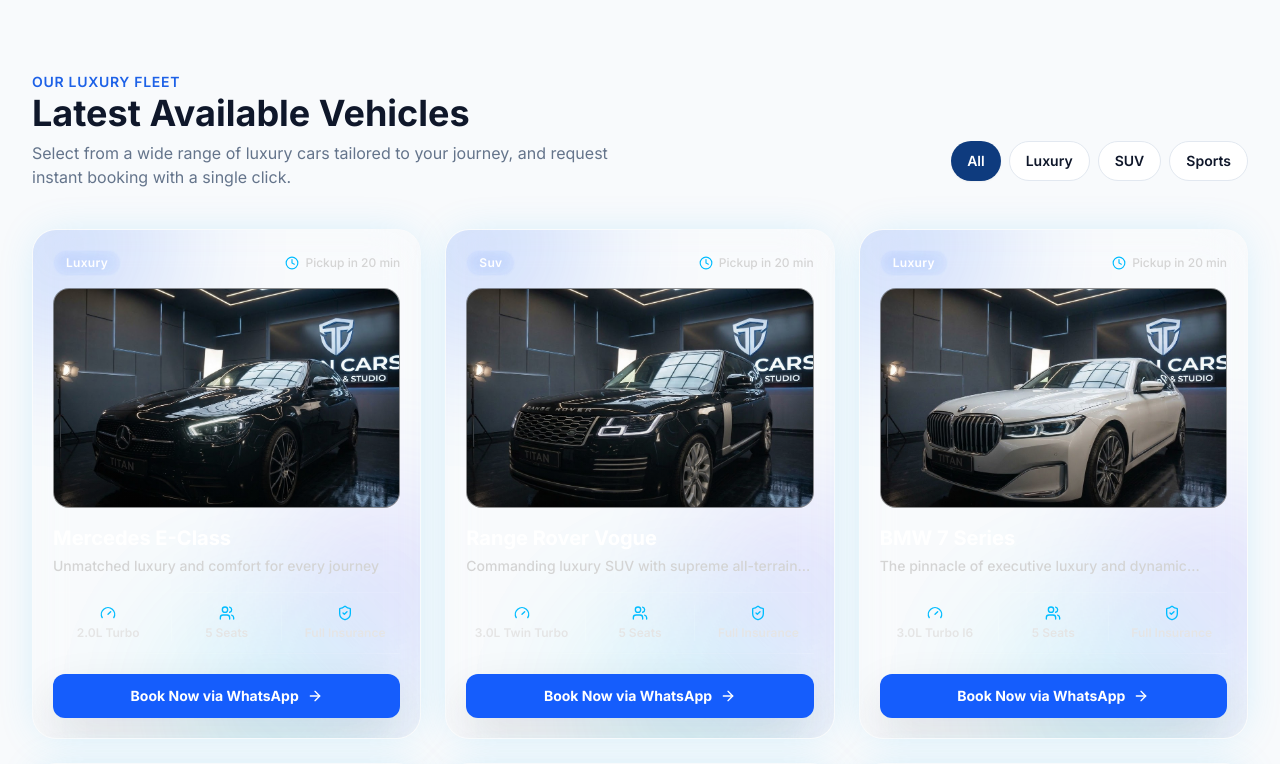
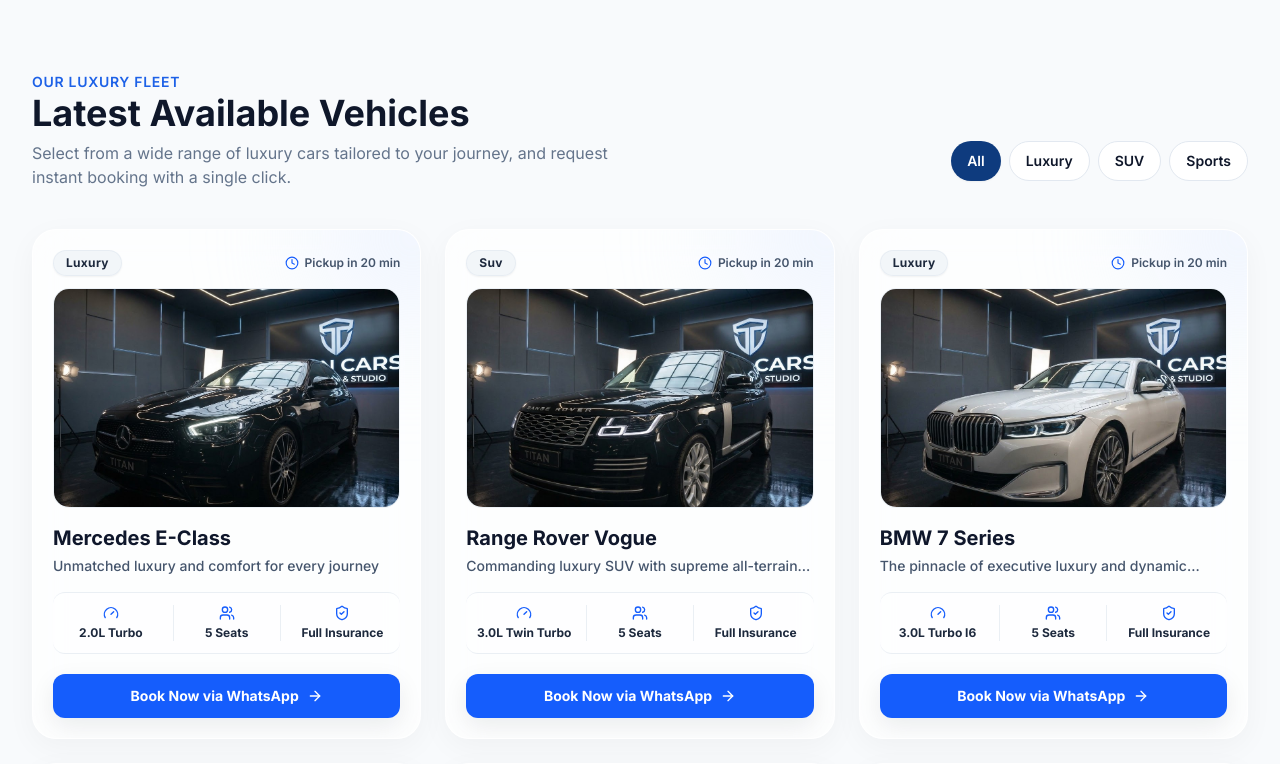
Before and after one commit to 963abod/Infinity-cars, a Next.js app: page /en in a window 1280 px wide. Shown: the part 1060-1824 px from the top of the page. Built offline with nearby package versions, Linux system fonts and the light colour scheme.

Commit message:
Refine vehicle card glass design

```diff
--- a/components/VehicleCard.tsx
+++ b/components/VehicleCard.tsx
@@ -4,7 +4,6 @@
 import { Vehicle, LocaleCode } from "@/lib/data/vehicles";
 import { Dictionary, isRTL } from "@/lib/i18n";
 import { getWhatsAppLink } from "@/lib/whatsapp";
-import LiquidGlassCard from "@/components/lightswind/liquid-glass-card";
 
 interface VehicleCardProps {
   vehicle: Vehicle;
@@ -36,67 +35,69 @@
   const ArrowIcon = rtl ? ArrowLeft : ArrowRight;
 
   return (
-    <LiquidGlassCard
-      variant="aurora"
-      glow
-      hoverEffect
+    <div
       onClick={() => onSelectVehicle(vehicle)}
-      className="group flex flex-col justify-between p-5 cursor-pointer text-start transition-all duration-300"
+      className="group relative flex flex-col justify-between p-5 rounded-3xl cursor-pointer text-start transition-all duration-500
+        bg-white/70 backdrop-blur-xl border border-white/80
+        shadow-[0_8px_30px_rgb(0,0,0,0.04)] hover:shadow-[0_20px_40px_rgba(37,99,235,0.12)]
+        hover:-translate-y-1.5 hover:border-blue-200/60 overflow-hidden"
     >
-      <div>
+      {/* لمسة توهج زجاجي خفيفة بالخلفية */}
+      <div className="pointer-events-none absolute -top-20 -right-20 h-44 w-44 rounded-full bg-blue-100/50 blur-3xl group-hover:bg-blue-200/60 transition-all duration-500" />
+
+      <div className="relative z-10">
         {/* الترويسة: الفئة ووقت التسليم */}
         <div className="flex items-center justify-between gap-2 mb-3">
-          <span className="px-3 py-1 rounded-full bg-white/10 text-white text-xs font-semibold capitalize tracking-wide backdrop-blur-sm border border-white/10">
+          <span className="px-3 py-1 rounded-full bg-slate-100/90 text-slate-800 text-xs font-bold capitalize tracking-wide border border-slate-200/60 shadow-xs">
             {vehicle.category}
           </span>
 
-          <div className="inline-flex items-center gap-1.5 text-neutral-300 text-xs font-medium">
-            <Clock className="w-3.5 h-3.5 text-sky-400" />
+          <div className="inline-flex items-center gap-1.5 text-slate-600 text-xs font-semibold">
+            <Clock className="w-3.5 h-3.5 text-blue-600" />
             <span>{pickupLabel}</span>
           </div>
         </div>
 
-        {/* صورة السيارة: عريضة و object-cover بدون فراغات */}
-        <div className="relative w-full h-[210px] sm:h-[220px] rounded-2xl overflow-hidden mb-4 bg-neutral-900/50 border border-white/5">
+        {/* صورة السيارة: عريضة وواضحة */}
+        <div className="relative w-full h-[200px] sm:h-[220px] rounded-2xl overflow-hidden mb-4 bg-slate-100/80 border border-slate-200/40">
           <img
             src={vehicle.images[0]}
             alt={name}
             className="w-full h-full object-cover group-hover:scale-105 transition-transform duration-500 ease-out"
             loading="lazy"
           />
-          <div className="absolute inset-0 bg-gradient-to-t from-black/50 via-transparent to-transparent opacity-50" />
         </div>
 
-        {/* اسم ووصف السيارة */}
+        {/* اسم السيارة ووصفها */}
         <div className="space-y-1 mb-4">
-          <h3 className="text-lg sm:text-xl font-extrabold text-white group-hover:text-sky-300 transition-colors">
+          <h3 className="text-lg sm:text-xl font-extrabold text-slate-900 group-hover:text-blue-600 transition-colors">
             {name}
           </h3>
 
-          <p className="text-xs sm:text-sm text-neutral-300 font-medium line-clamp-1">
+          <p className="text-xs sm:text-sm text-slate-600 font-medium line-clamp-1">
             {tagline}
           </p>
         </div>
 
         {/* المواصفات الفنية */}
-        <div className="grid grid-cols-3 gap-2 py-3 border-y border-white/10 mb-5 text-center">
+        <div className="grid grid-cols-3 gap-2 py-3 border-y border-slate-200/70 mb-5 text-center bg-white/40 rounded-xl px-1">
           <div className="flex flex-col items-center justify-center gap-1">
-            <Gauge className="w-4 h-4 text-sky-400" />
-            <span className="text-xs font-semibold text-neutral-200 line-clamp-1">
+            <Gauge className="w-4 h-4 text-blue-600" />
+            <span className="text-xs font-bold text-slate-800 line-clamp-1">
               {engineText}
             </span>
           </div>
 
-          <div className="flex flex-col items-center justify-center gap-1 border-x border-white/10 px-1">
-            <Users className="w-4 h-4 text-sky-400" />
-            <span className="text-xs font-semibold text-neutral-200 line-clamp-1">
+          <div className="flex flex-col items-center justify-center gap-1 border-x border-slate-200/70 px-1">
+            <Users className="w-4 h-4 text-blue-600" />
+            <span className="text-xs font-bold text-slate-800 line-clamp-1">
               {seatsText}
             </span>
           </div>
 
           <div className="flex flex-col items-center justify-center gap-1">
-            <ShieldCheck className="w-4 h-4 text-sky-400" />
-            <span className="text-xs font-semibold text-neutral-200 line-clamp-1">
+            <ShieldCheck className="w-4 h-4 text-blue-600" />
+            <span className="text-xs font-bold text-slate-800 line-clamp-1">
               {insuranceText}
             </span>
           </div>
@@ -109,11 +110,11 @@
         target="_blank"
         rel="noopener noreferrer"
         onClick={(e) => e.stopPropagation()}
-        className="w-full py-3 px-4 rounded-xl bg-blue-600 hover:bg-blue-500 text-white text-sm font-bold flex items-center justify-center gap-2 shadow-lg shadow-blue-600/30 transition-all duration-300 active:scale-[0.98]"
+        className="relative z-10 w-full py-3 px-4 rounded-xl bg-blue-600 hover:bg-blue-700 text-white text-sm font-bold flex items-center justify-center gap-2 shadow-md shadow-blue-600/25 transition-all duration-300 active:scale-[0.98]"
       >
         <span>{dict.vehicles.card.bookNow}</span>
         <ArrowIcon className="w-4 h-4" />
       </a>
-    </LiquidGlassCard>
+    </div>
   );
 }
```
